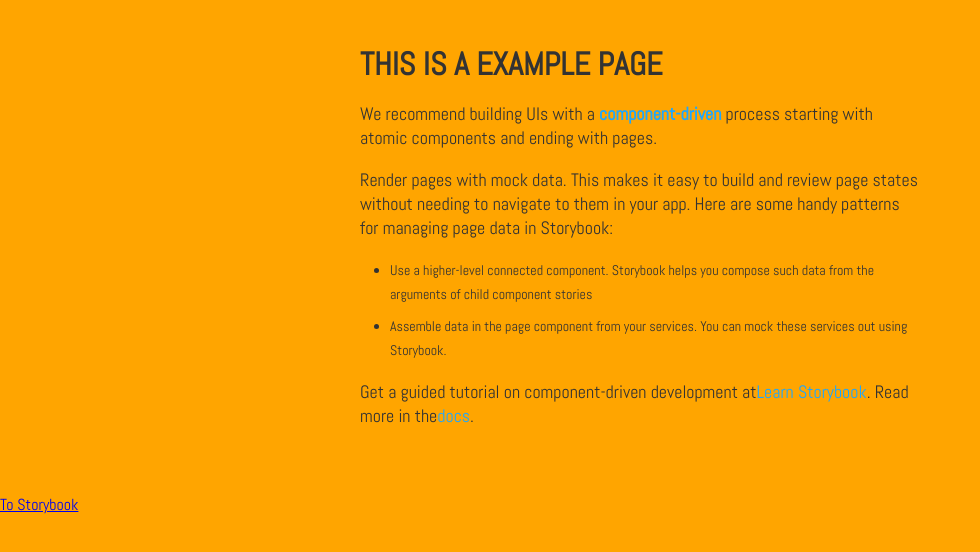
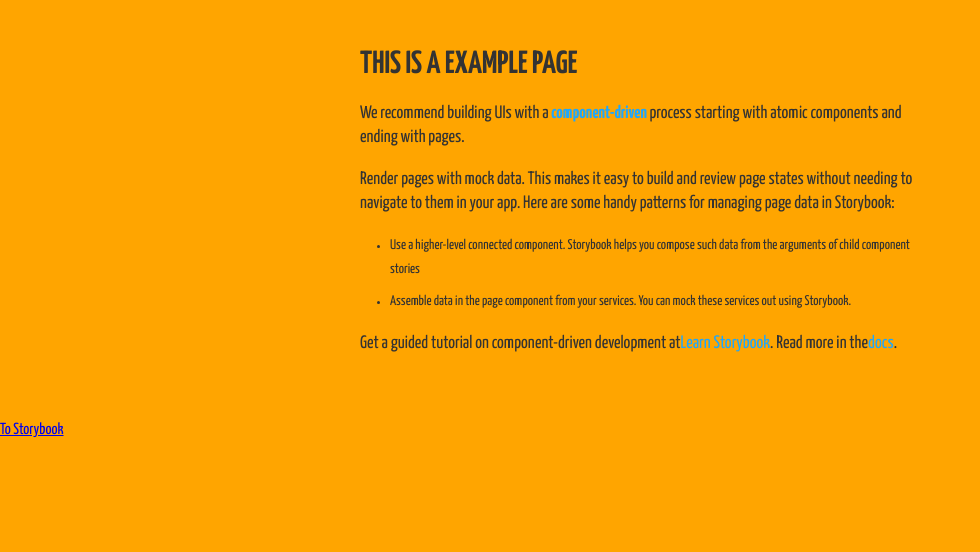
Before and after one commit to lauravikanis/badJokes, a React (Create React App) app in the folder client/: page / in a window 1280 px wide. Shown: the top 552 px of the page, without its empty margins (0-980 px from the left). Built offline with nearby package versions, Linux system fonts and the light colour scheme.

Commit message:
adjust card

```diff
--- a/client/public/index.html
+++ b/client/public/index.html
@@ -4,7 +4,7 @@
     <meta charset="utf-8" />
     <link rel="preconnect" href="https://fonts.gstatic.com" />
     <link
-      href="https://fonts.googleapis.com/css2?family=Abel&display=swap"
+      href="https://fonts.googleapis.com/css2?family=Yanone+Kaffeesatz:wght@300;400;500;700&display=swap"
       rel="stylesheet"
     />
     <link rel="icon" href="%PUBLIC_URL%/favicon.ico" />
--- a/client/src/GlobalStyles.js
+++ b/client/src/GlobalStyles.js
@@ -1,12 +1,13 @@
 import { createGlobalStyle } from "styled-components/macro";
 
 const GlobalStyle = createGlobalStyle`
+
 *,*::before,*::after{
   box-sizing: border-box;
 }
 :root {
-  --titleFont: "Abel", sans-serif;
-  --textFont: "Abel", sans-serif;
+  --titleFont: "Yanone Kaffeesatz", sans-serif;
+  --textFont: "Yanone Kaffeesatz", sans-serif;
   --background: #ededed;
   --background-dark: #3d4849;
   --text-color: #707070;
@@ -17,7 +18,7 @@
 }
 body {
   margin: 0 ;
-  font-family: var(--titleFont);
+  font-family: "Yanone Kaffeesatz", sans-serif;
   background-color: var(--primary-color);
   }
 
```
Also changed, not shown: 1 other file (tests, documents, lock files or other folders).
